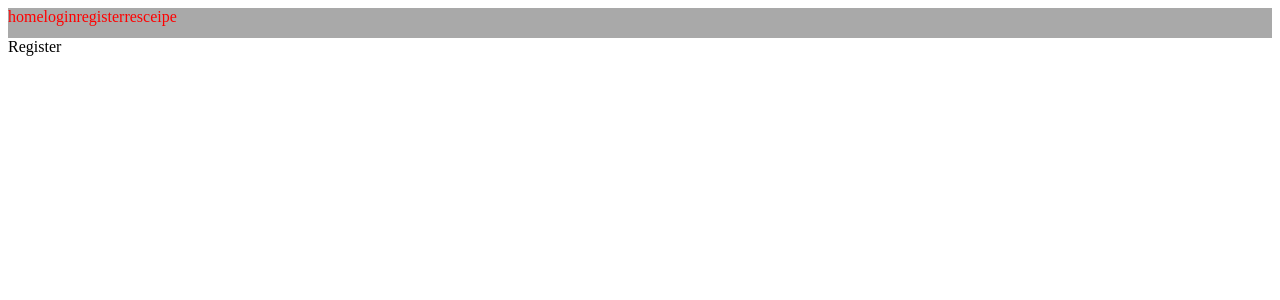
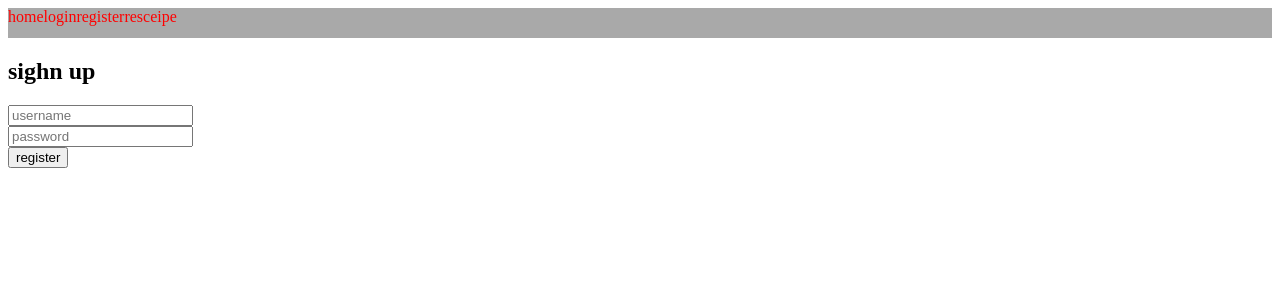
Before and after one commit to luffy9778/receipe_app, a React (Create React App) app in the folder client/: page /register in a window 1280 px wide. Shown: the top 300 px of the page. Built offline with nearby package versions, Linux system fonts and the light colour scheme.

Commit message:
added login register... in cient side

```diff
--- a/client/package.json
+++ b/client/package.json
@@ -6,6 +6,7 @@
     "@testing-library/jest-dom": "^5.17.0",
     "@testing-library/react": "^13.4.0",
     "@testing-library/user-event": "^13.5.0",
+    "axios": "^1.7.2",
     "react": "^18.3.1",
     "react-dom": "^18.3.1",
     "react-router-dom": "^6.23.1",
--- a/client/src/components/Login.js
+++ b/client/src/components/Login.js
@@ -1,9 +1,42 @@
-
-import React from 'react'
+import React, { useState } from 'react'
+import axios from "axios"
 
 const Login = () => {
+  const[username,setUsername]=useState("")
+  const[password,setPassword]=useState("")
+  const handelRegister=async(e)=>{
+    e.preventDefault()
+    try {
+      const result=await axios.post("http://localhost:3000/auth/login",{
+        username,password
+      })
+      console.log(result)
+      alert("login successfull")
+      setUsername("")
+      setPassword("")
+    } catch (error) {
+      console.log(error)
+    }
+  }
   return (
-    <div>Login</div>
+    <div>
+      <h2>Login</h2>
+      <form onSubmit={handelRegister}>
+        <input
+         type='text'
+         placeholder='username'
+         required
+         value={username}
+         onChange={(e)=>setUsername(e.target.value)}/><br/>
+        <input
+          type='password'
+          placeholder='password'
+          required
+          value={password}
+          onChange={(e)=>setPassword(e.target.value)}/><br/>
+        <button type='submit'>Log in</button>
+      </form>
+    </div>
   )
 }
 
--- a/client/src/components/Register.js
+++ b/client/src/components/Register.js
@@ -1,8 +1,42 @@
-import React from 'react'
+import React, { useState } from 'react'
+import axios from "axios"
 
 const Register = () => {
+  const[username,setUsername]=useState("")
+  const[password,setPassword]=useState("")
+  const handelRegister=async(e)=>{
+    e.preventDefault()
+    try {
+      const result=await axios.post("http://localhost:3000/auth/register",{
+        username,password
+      })
+      console.log(result)
+      alert("registration successfull")
+      setUsername("")
+      setPassword("")
+    } catch (error) {
+      console.log(error)
+    }
+  }
   return (
-    <div>Register</div>
+    <div>
+      <h2>sighn up</h2>
+      <form onSubmit={handelRegister}>
+        <input
+         type='text'
+         placeholder='username'
+         required
+         value={username}
+         onChange={(e)=>setUsername(e.target.value)}/><br/>
+        <input
+          type='password'
+          placeholder='password'
+          required
+          value={password}
+          onChange={(e)=>setPassword(e.target.value)}/><br/>
+        <button type='submit'>register</button>
+      </form>
+    </div>
   )
 }
 
```
Also changed, not shown: 1 other file (tests, documents, lock files or other folders).
